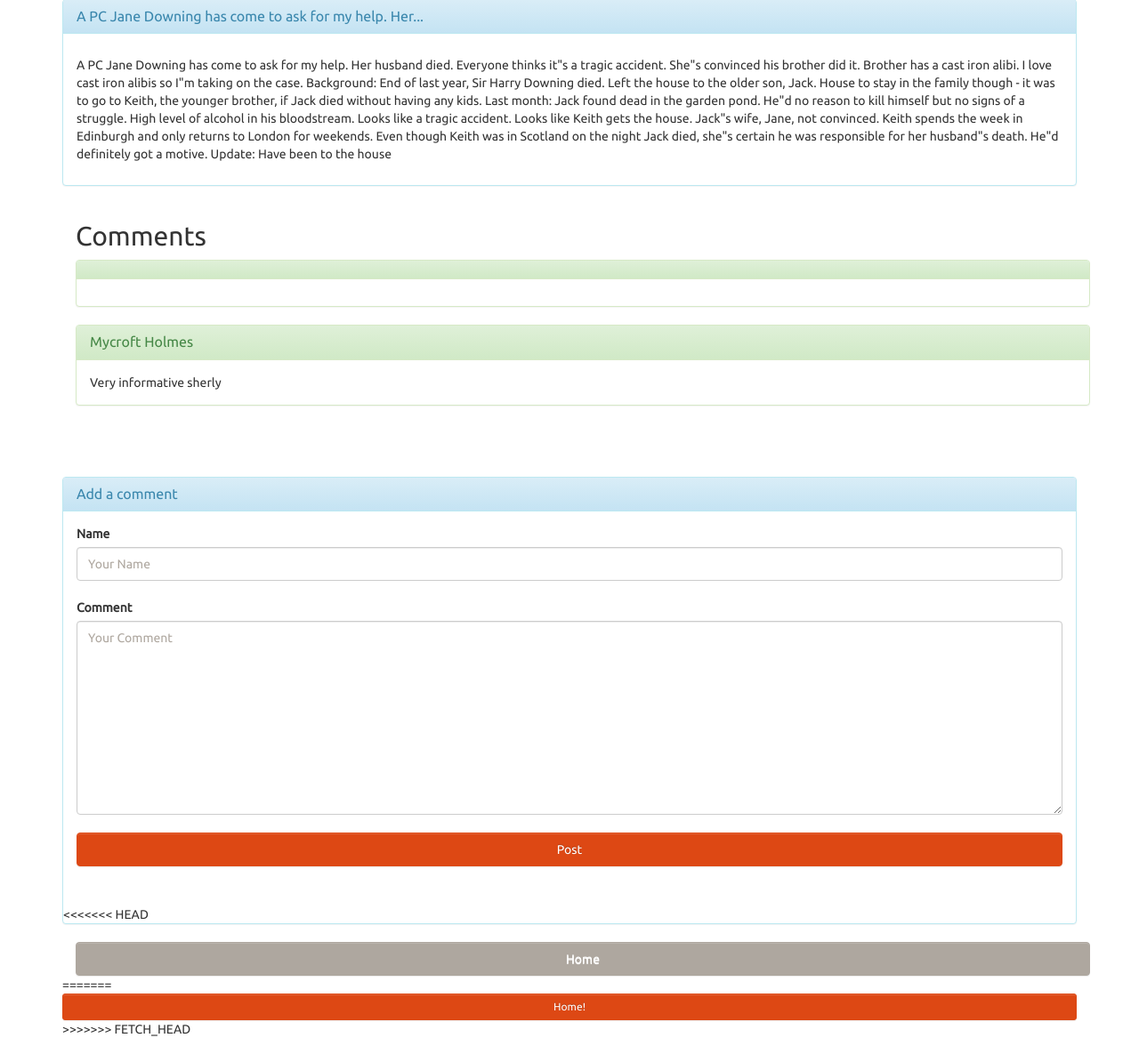
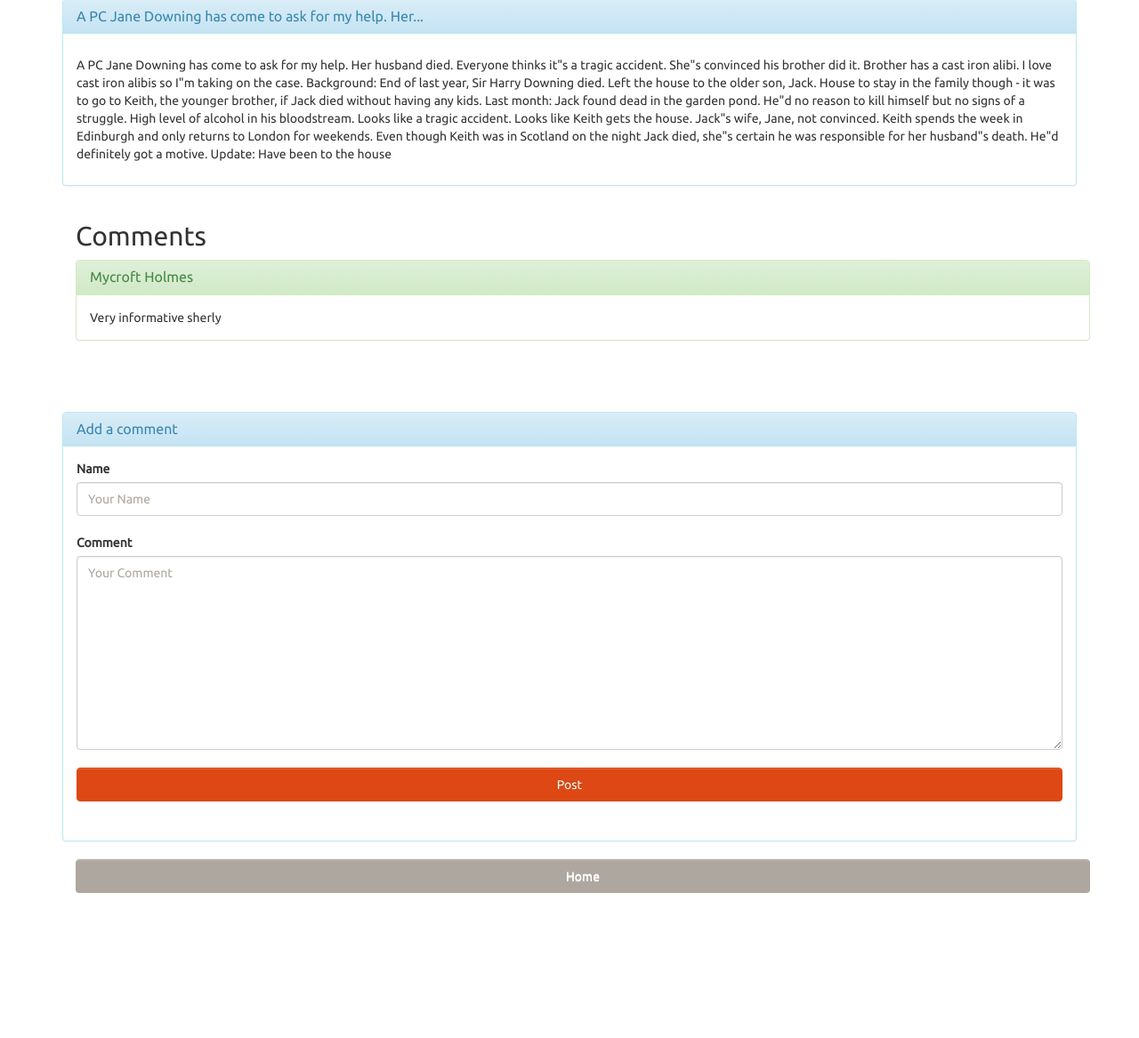
Before and after one commit to voidyknight/BlogEngine, a Flask app: page /blog/1/post/1 in a window 1280 px wide. Shown: the part 71-1238 px from the top of the page at 89% size. After the commit the page ends 1075 px from the top, so only its background shows below. Run offline with Flask 2, Linux system fonts and the light colour scheme; some libraries are stand-ins or nearby versions.

Commit message:
fixed merge conflicts and other small issues

```diff
--- a/app.py
+++ b/app.py
@@ -49,10 +49,11 @@ def blog(blog_name):
 @app.route("/blog/<blogname>/post/<postID>",  methods = ["GET", "POST"])
 def post_page(blogname, postID):
     post = pull.getPost(postID)
+    print "h"
     if request.method == "POST":
-        if request.form["home"] == None:
-            return redirect(url_for("/"))
+        print "c"
         new_commenter = request.form["user"]
+        print new_commenter
         new_comment = request.form["comment"]
         if new_commenter != None and new_comment != None:
             #adding a new comment
--- a/pull.py
+++ b/pull.py
@@ -56,6 +56,6 @@ def getComments(id_number):
     results = c.execute(query)
     comments = []
     for comment in results:
-        if comment not in comments:
+        if comment not in comments and comment[2] != "":
             comments.append(comment)
     return comments
--- a/templates/post.html
+++ b/templates/post.html
@@ -38,18 +38,13 @@
 			<label>Name</label> <input type="text" method="POST" class="form-control" name="user" placeholder="Your Name"><br>
 			<label>Comment</label>
 			<textarea name= "comment" rows="10" class="form-control" placeholder="Your Comment"></textarea><br>
-			<button type="submit" method="POST" class="btn btn-primary btn-block" name="submit">Post</button>
+			<button type="submit" class="btn btn-primary btn-block" name="submit">Post</button>
 		</form>
 	  </div>
-<<<<<<< HEAD
 	</div>
 		<div class="container">
 		<a href="\" class="btn btn-block btn-default">Home</a>
 	</div>
-=======
-	  <a class="btn btn-sm btn-block btn-primary" href = {{redirect}}>Home!</a>
->>>>>>> FETCH_HEAD
-	</div>
-</div>
+
 </body>
 </html>
```
Also changed, not shown: templates/blog.html (+1 -8 lines), blogs.db.
